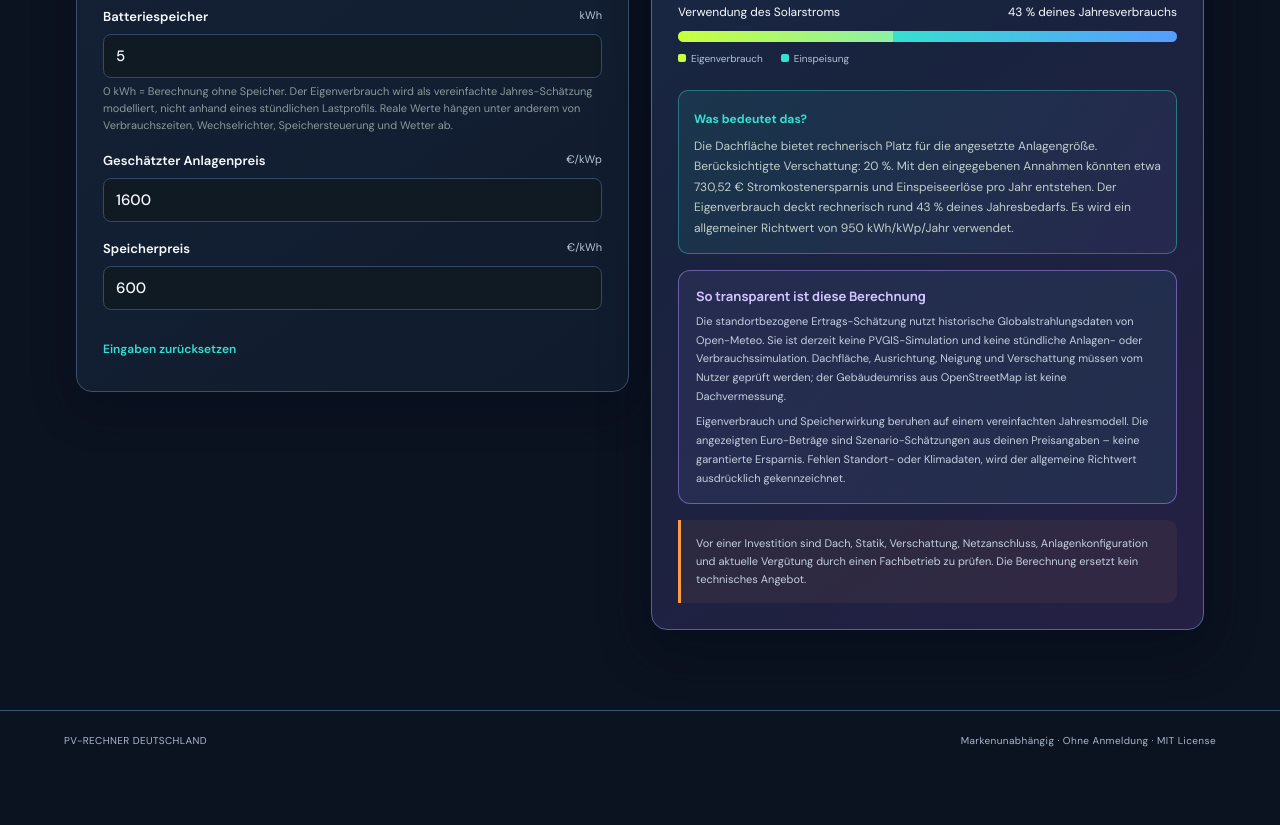
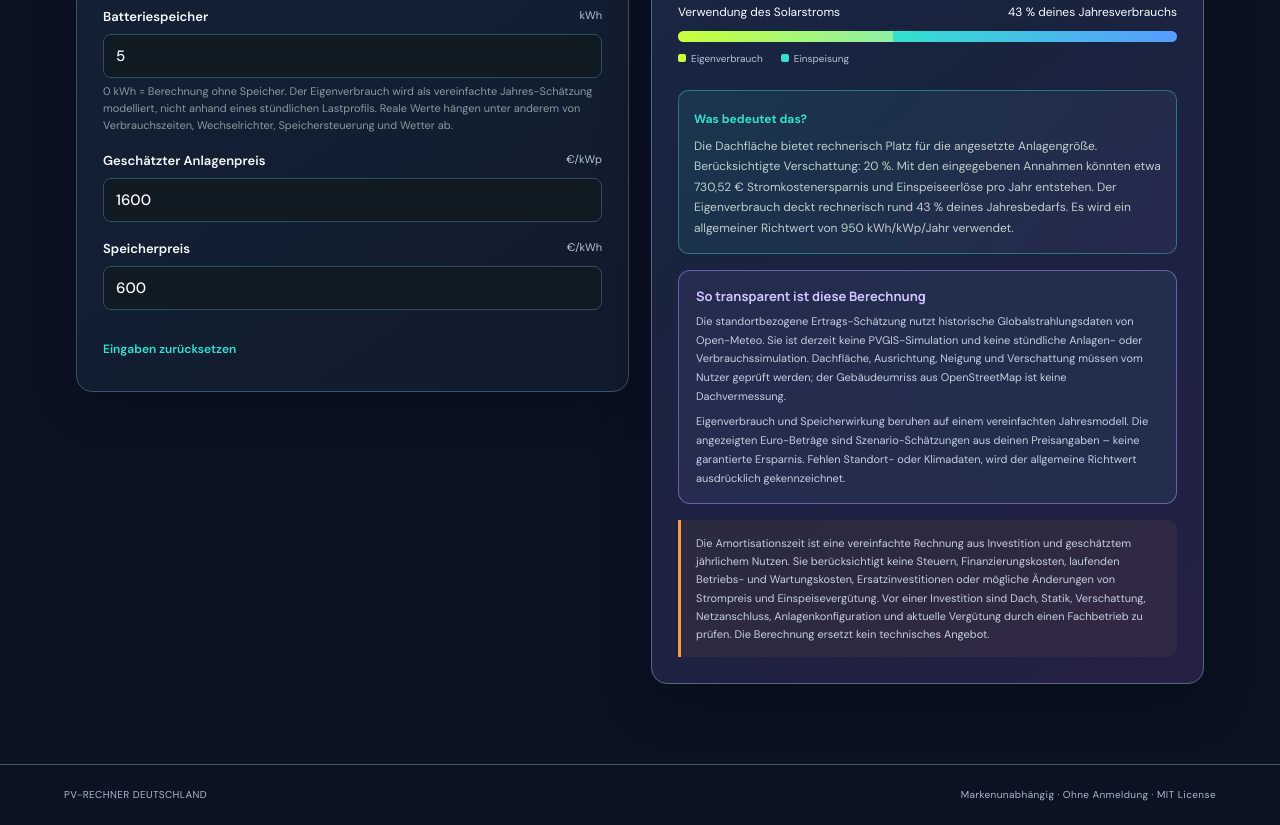
Before and after one commit to patrykbadzsoba-cyber/Kalkulator-fotowoltaiczny-, a plain HTML site: page index.html in a window 1280 px wide. Shown: the part 2402-3227 px from the top of the page. Before the commit the page ends 3172 px from the top, so only its background shows below. Drawn offline with nearby package versions, Linux system fonts and the light colour scheme.

Commit message:
Restore full financial caveats in PV estimate disclaimer

```diff
--- a/index.html
+++ b/index.html
@@ -117,7 +117,7 @@
             <p>Die standortbezogene Ertrags-Schätzung nutzt historische Globalstrahlungsdaten von Open-Meteo. Sie ist derzeit keine PVGIS-Simulation und keine stündliche Anlagen- oder Verbrauchssimulation. Dachfläche, Ausrichtung, Neigung und Verschattung müssen vom Nutzer geprüft werden; der Gebäudeumriss aus OpenStreetMap ist keine Dachvermessung.</p>
             <p>Eigenverbrauch und Speicherwirkung beruhen auf einem vereinfachten Jahresmodell. Die angezeigten Euro-Beträge sind Szenario-Schätzungen aus deinen Preisangaben – keine garantierte Ersparnis. Fehlen Standort- oder Klimadaten, wird der allgemeine Richtwert ausdrücklich gekennzeichnet.</p>
           </section>
-          <p class="disclaimer">Vor einer Investition sind Dach, Statik, Verschattung, Netzanschluss, Anlagenkonfiguration und aktuelle Vergütung durch einen Fachbetrieb zu prüfen. Die Berechnung ersetzt kein technisches Angebot.</p>
+          <p class="disclaimer">Die Amortisationszeit ist eine vereinfachte Rechnung aus Investition und geschätztem jährlichem Nutzen. Sie berücksichtigt keine Steuern, Finanzierungskosten, laufenden Betriebs- und Wartungskosten, Ersatzinvestitionen oder mögliche Änderungen von Strompreis und Einspeisevergütung. Vor einer Investition sind Dach, Statik, Verschattung, Netzanschluss, Anlagenkonfiguration und aktuelle Vergütung durch einen Fachbetrieb zu prüfen. Die Berechnung ersetzt kein technisches Angebot.</p>
         </section>
       </div>
     </section>
```
